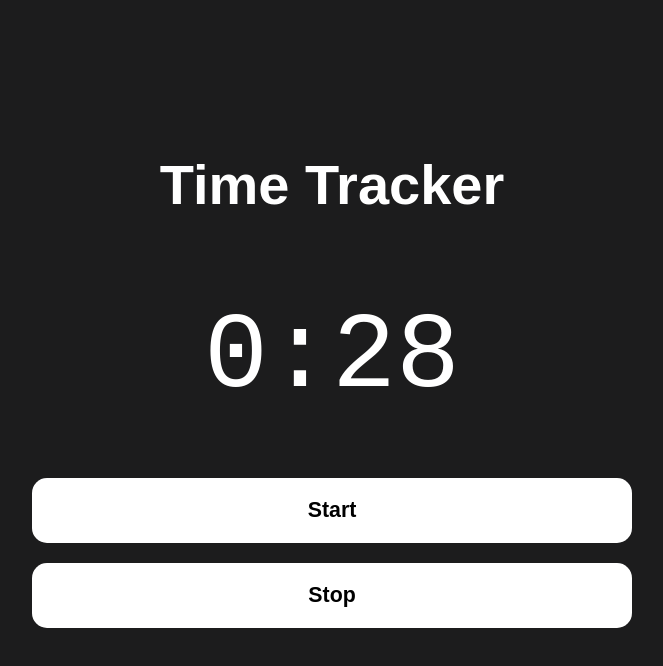
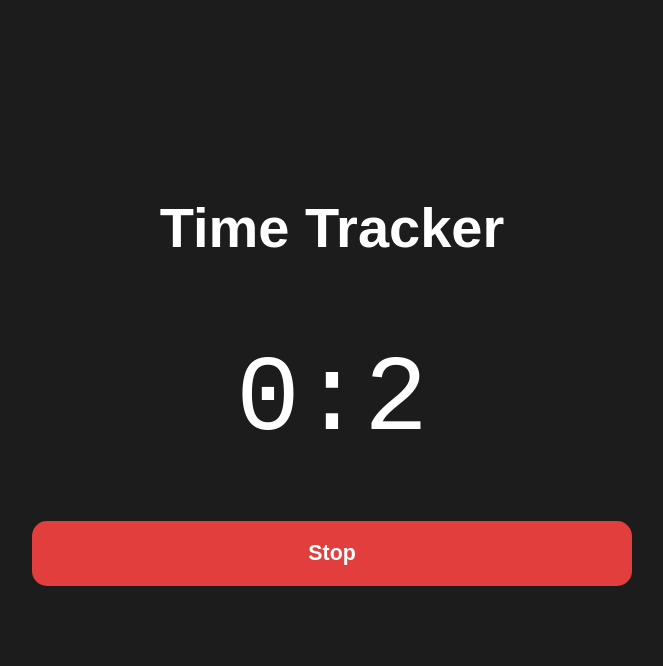
Before and after one commit to willliamdev/time-tracker, a plain HTML site: page index.html in a window 1280 px wide. Both pictures are taken after a click on the button "Start". Shown: the whole page, without its empty margins (308-971 px from the left). Drawn offline with Linux system fonts and the light colour scheme.

Commit message:
fix UI: control buttons

```diff
--- a/index.html
+++ b/index.html
@@ -15,7 +15,7 @@
       00:00
     </div>
     <button id="start">Start</button>
-    <button id="stop">Stop</button>
+    <button id="stop" class="hide">Stop</button>
     <!--
       Start -> take a break -> return or finish
     -->
--- a/src/scripts/script.js
+++ b/src/scripts/script.js
@@ -10,12 +10,16 @@ let time = 0
 let intervalId
 
 function startTimer() {
+  stopButton.classList.remove("hide")
+  startButton.classList.add("hide")
   if (!intervalId) {
-    intervalId = setInterval(soma, 100)
+    intervalId = setInterval(soma, 1000)
   }
 }
 
 function stopTimer() {
+  startButton.classList.remove("hide")
+  stopButton.classList.add("hide")
   clearInterval(intervalId)
   intervalId = null
 }
--- a/src/styles/style.css
+++ b/src/styles/style.css
@@ -35,7 +35,8 @@ h1 {
 }
 
 button {
-  background-color: #fff;
+  background: #1c1c1d;
+  color: #fff;
   border: none;
   padding: 20px;
   font-size: 16pt;
@@ -47,7 +48,14 @@ button {
 
 }
 
-button:hover {
+.hide {
+  display: none
+}
+
+#stop {
+  background: #e23e3e;
+}
+
+#start {
   background: #1cb34e;
-  color: #fff;
 }
```
